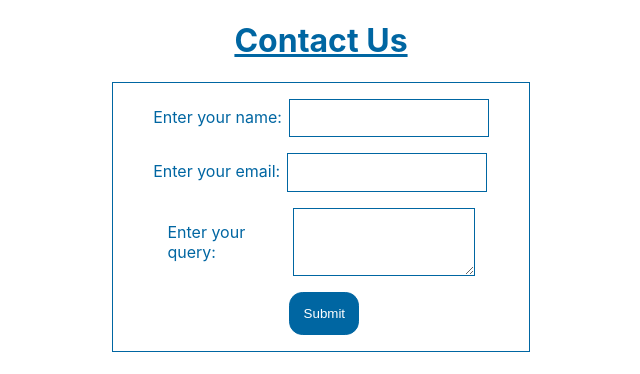
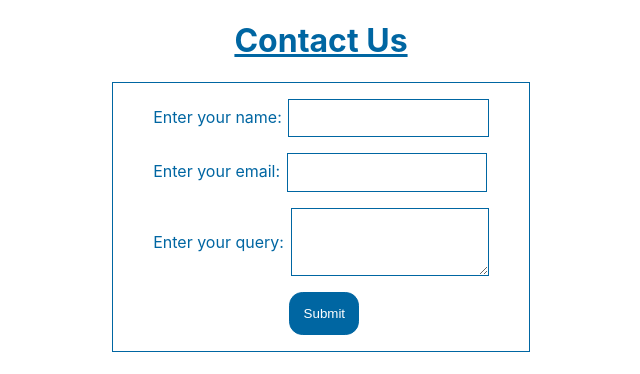
Before and after one commit to PrincyAjit/findpro-assessment, a React (Create React App) app: page /contactus in a window 1280 px wide. Shown: the top 374 px of the page, without its empty margins (319-959 px from the left). Built offline with nearby package versions, Linux system fonts and the light colour scheme.

Commit message:
Added few styling changes.

```diff
--- a/src/components/css/ContactUs.css
+++ b/src/components/css/ContactUs.css
@@ -1,11 +1,9 @@
 form {
   width: 30%;
+  max-width: 800px;
   margin: auto;
   border: 1px solid var(--main-blue-color);
   padding: 1em;
-}
-
-form {
   display: flex;
   flex-direction: column;
   flex-wrap: wrap;
@@ -14,8 +12,6 @@ form {
 }
 
 #queryDiv {
-  width: 80%;
-  margin: auto;
   display: flex;
   align-items: center;
 }
```
